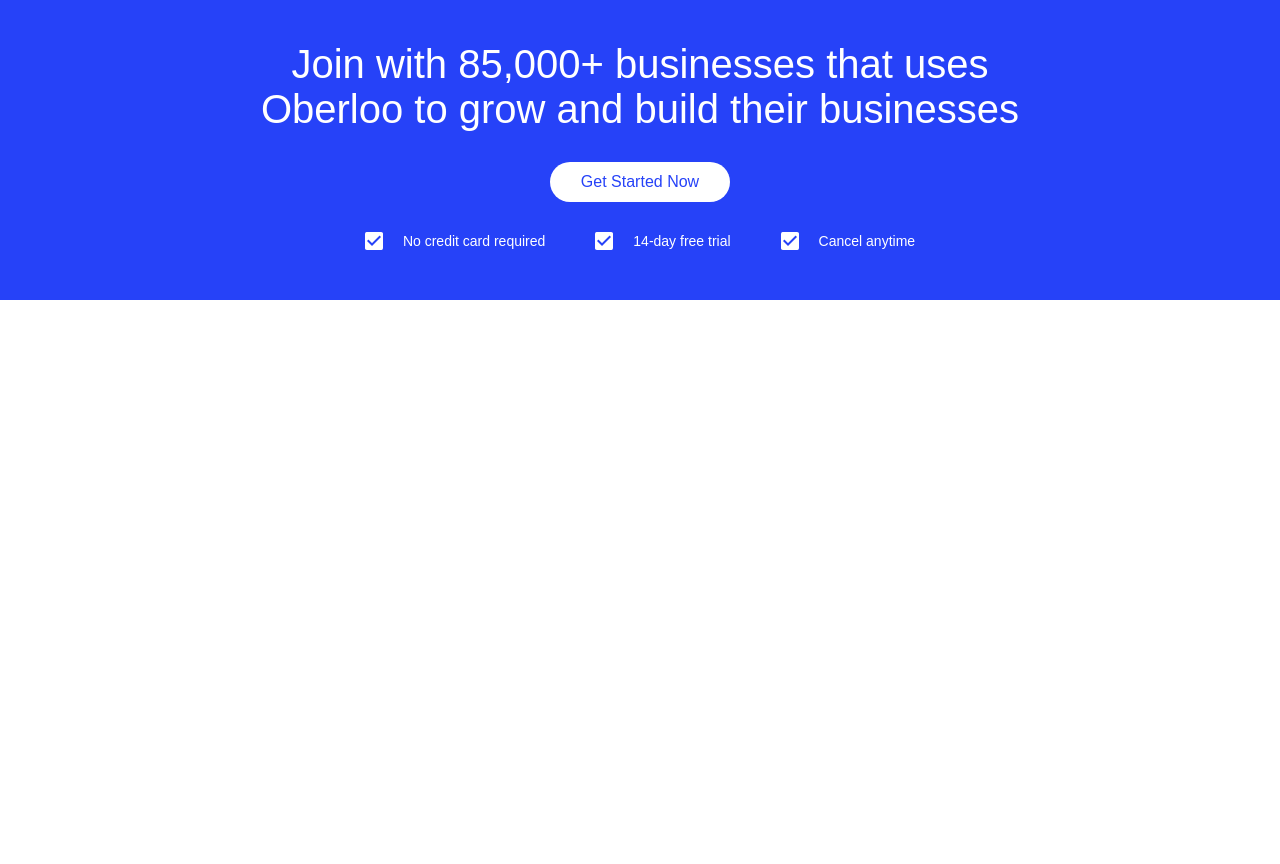
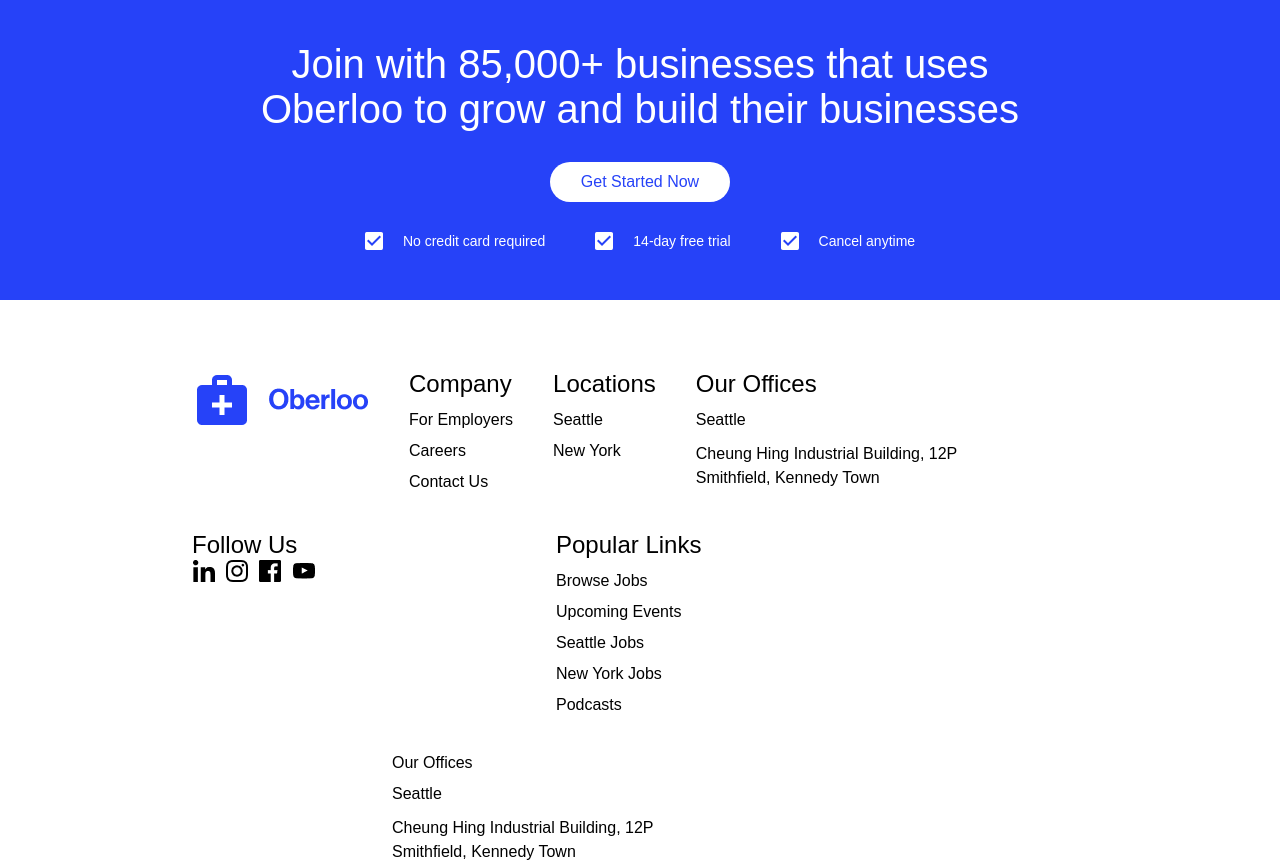
Before and after one commit to sodatovruslan/Oberloo, a website: page index.html in a window 1280 px wide. Shown: the part 5703-6567 px from the top of the page. Before the commit the page ends 6003 px from the top, so only its background shows below. Drawn offline with Linux system fonts and the light colour scheme.

Commit message:
add footer

```diff
--- a/index.html
+++ b/index.html
@@ -462,8 +462,53 @@
 	</div>
 	</section>
 </main>
+<footer class='footer'>
+	<div>
+		<img src="./Frame 309.png" alt="">
+	</div>
+	<div class='Line'>
+		<p class='POficce'>Company</p>
+		<p>For Employers</p>
+		<p>Careers</p>
+		<p>Contact Us</p>
+
+	</div>
+		<div  class='Line'>
+		<p  class='POficce'>Locations</p>
+		<p>Seattle</p>
+		<p>New York</p>
 
 
+	</div>
+		<div  class='Line'>
+		<p  class='POficce'>Our Offices</p>
+		<p>Seattle</p>
+<p class='width'>Cheung Hing Industrial Building, 12P Smithfield, Kennedy Town</p>
 
+	</div>
+	<div  >
+		<p  class='POficce'>Follow Us</p>
+		<div class='imgflex'>
+		<img src="./Linkedin.png" alt="">
+		<img src="./Instagram.png" alt="">
+		<img src="./Facebook.png" alt="">
+		<img src="./Twitter.png" alt="">
+		</div>
+	</div>
+	<div  class='Line cent'>
+			<p  class='POficce'>Popular Links</p>
+				<p>Browse Jobs</p>
+					<p>Upcoming Events</p>
+						<p>Seattle  Jobs</p>
+							<p>New York  Jobs</p>
+								<p>Podcasts</p>
+	</div>
+		<div  class='Line cent'>
+		<p>Our Offices</p>
+		<p>Seattle</p>
+<p class='width'>Cheung Hing Industrial Building, 12P Smithfield, Kennedy Town</p>
+
+	</div>
+</footer>
 </body>
 </html>
--- a/main.scss
+++ b/main.scss
@@ -422,3 +422,34 @@
 		gap: 30px;
 	}
 }
+.footer{
+	display: flex;
+	flex-wrap: wrap;
+	width: 70%;
+	margin: auto;
+
+	gap: 40px;
+	margin-top: 70px;
+	.POficce{justify-content: space-around;
+		font-size: 24px;
+		font-weight: 500;
+		color: #000000;
+	}
+	.Line{
+		display: flex;
+		flex-direction: column;
+		row-gap: 13px;
+	}
+	.cent{
+		margin-left: 200px;
+	}
+	.width{
+		width: 300px;
+		line-height: 24px;
+	}
+	.imgflex{
+		display: flex;
+		align-items: center;
+		gap: 10px;
+	}
+}
```
Also changed, not shown: Facebook.png (added), Instagram.png (added), Linkedin.png (added), Twitter.png (added), main.css, 1 other file.
